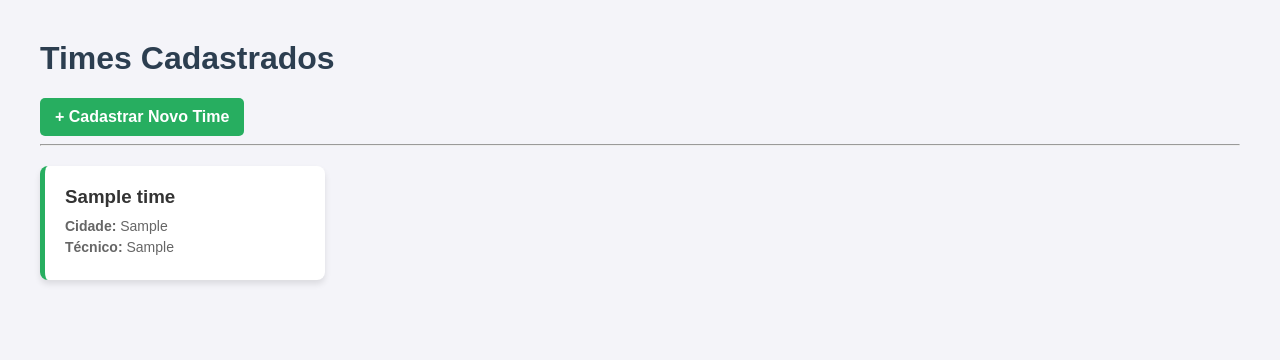
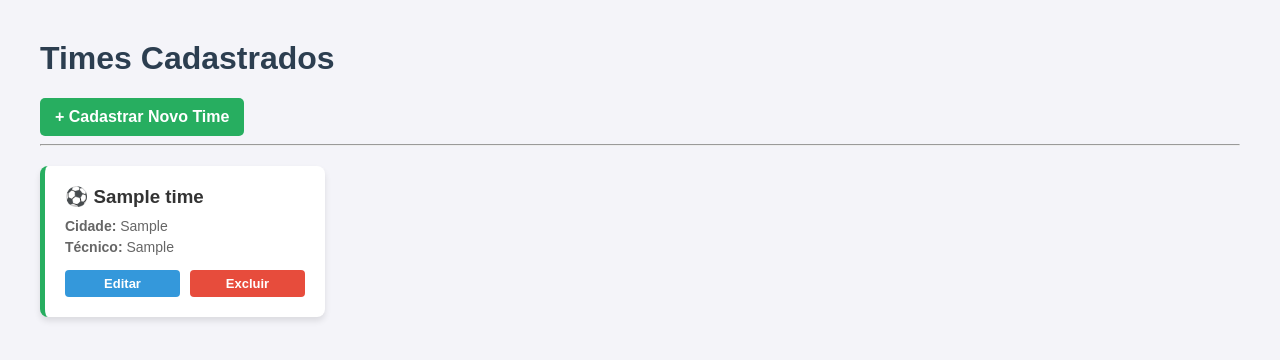
Before and after one commit to Chiquin-WQ/trabalhoFutebas, a PHP site: page /times.php in a window 1280 px wide. Shown: the top 360 px of the page. Run offline with PHP 8.4, Linux system fonts and the light colour scheme; tables that the repository leaves empty hold one stand-in row (values such as "Sample post").

Commit message:
adcionando o botao editar, deletar e atualizar

```diff
--- a/trabJoao/pages/times.php
+++ b/trabJoao/pages/times.php
@@ -1,5 +1,4 @@
 <?php
-
 require_once __DIR__ . '/../repository/TimeRepository.php';
 
 $timeRepository = new TimeRepository();
@@ -10,16 +9,23 @@ $times = $timeRepository->listarTodos();
 <html lang="pt-br">
 <head>
     <meta charset="UTF-8">
-    <title>Futebas - Lista de Times </title>
+    <title>Futebas - Lista de Times</title>
     <style>
         body { font-family: Arial, sans-serif; margin: 40px; background-color: #f4f4f9; }
         h1 { color: #2c3e50; }
         .card-container { display: grid; grid-template-columns: repeat(auto-fill, minmax(250px, 1fr)); gap: 20px; margin-top: 20px; }
-        .card { background: #fff; padding: 20px; border-radius: 8px; box-shadow: 0 4px 6px rgba(0,0,0,0.1); border-left: 5px solid #27ae60; }
+        .card { background: #fff; padding: 20px; border-radius: 8px; box-shadow: 0 4px 6px rgba(0,0,0,0.1); border-left: 5px solid #27ae60; position: relative; }
         .card h3 { margin: 0 0 10px 0; color: #333; }
         .card p { margin: 5px 0; color: #666; font-size: 14px; }
         .btn { display: inline-block; background: #27ae60; color: white; padding: 10px 15px; text-decoration: none; border-radius: 5px; font-weight: bold; }
         .btn:hover { background: #219150; }
+
+        /* Estilo para a área dos botões de ação */
+        .acoes { margin-top: 15px; display: flex; gap: 10px; }
+        .btn-editar { display: inline-block; background: #3498db; color: white; padding: 6px 12px; text-decoration: none; border-radius: 4px; font-size: 13px; font-weight: bold; text-align: center; flex: 1; }
+        .btn-editar:hover { background: #2980b9; }
+        .btn-excluir { display: inline-block; background: #e74c3c; color: white; padding: 6px 12px; text-decoration: none; border-radius: 4px; font-size: 13px; font-weight: bold; text-align: center; flex: 1; border: none; cursor: pointer; }
+        .btn-excluir:hover { background: #c0392b; }
     </style>
 </head>
 <body>
@@ -34,9 +40,15 @@ $times = $timeRepository->listarTodos();
         <div class="card-container">
             <?php foreach ($times as $time): ?>
                 <div class="card">
-                    <h3><?php echo htmlspecialchars($time['nome']); ?></h3>
+                    <h3>⚽ <?php echo htmlspecialchars($time['nome']); ?></h3>
                     <p><strong>Cidade:</strong> <?php echo htmlspecialchars($time['cidade'] ?? 'Não informada'); ?></p>
                     <p><strong>Técnico:</strong> <?php echo htmlspecialchars($time['tecnico'] ?? 'Não informado'); ?></p>
+
+                    <!-- BOTÕES DE EDITAR E EXCLUIR -->
+                    <div class="acoes">
+                        <a href="editar_time.php?id=<?php echo $time['id']; ?>" class="btn-editar">Editar</a>
+                        <a href="excluir_time.php?id=<?php echo $time['id']; ?>" class="btn-excluir" onclick="return confirm('Tem certeza que deseja excluir o time <?php echo htmlspecialchars($time['nome']); ?>?')">Excluir</a>
+                    </div>
                 </div>
             <?php endforeach; ?>
         </div>
```
